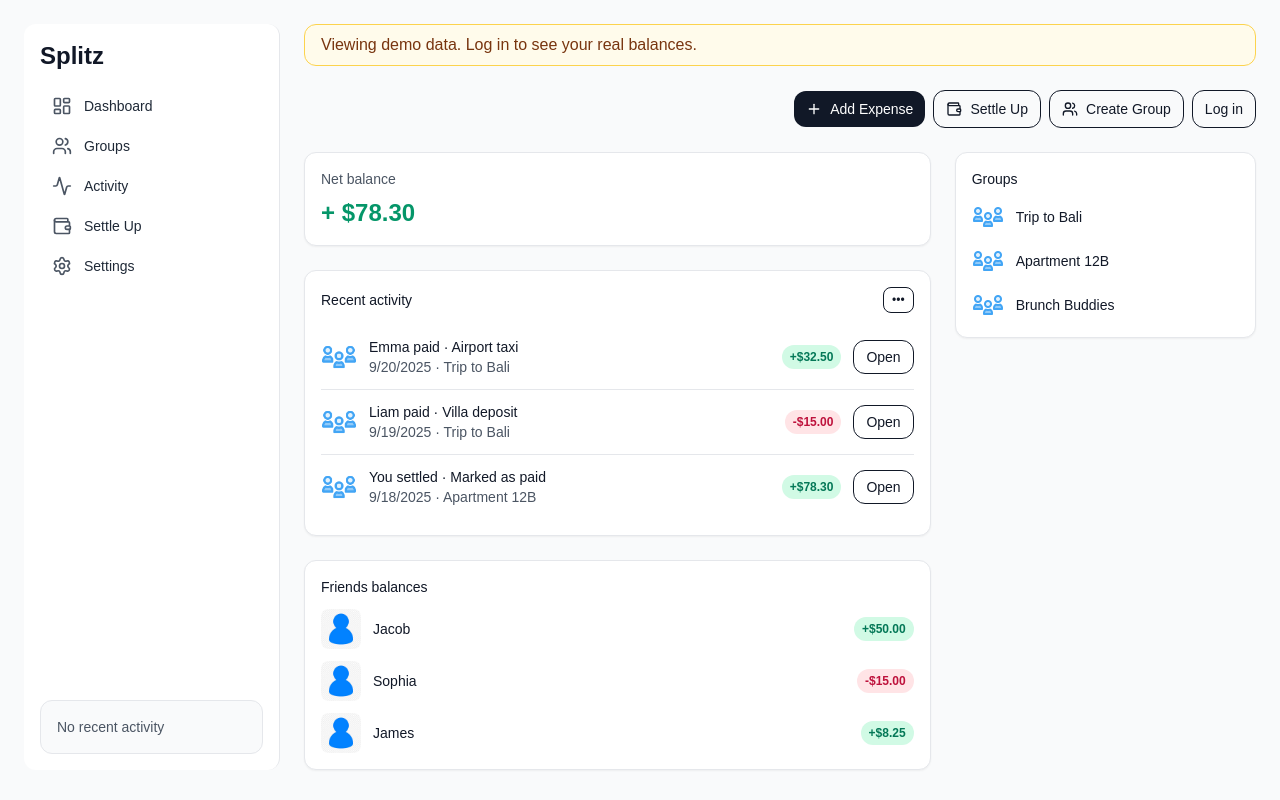
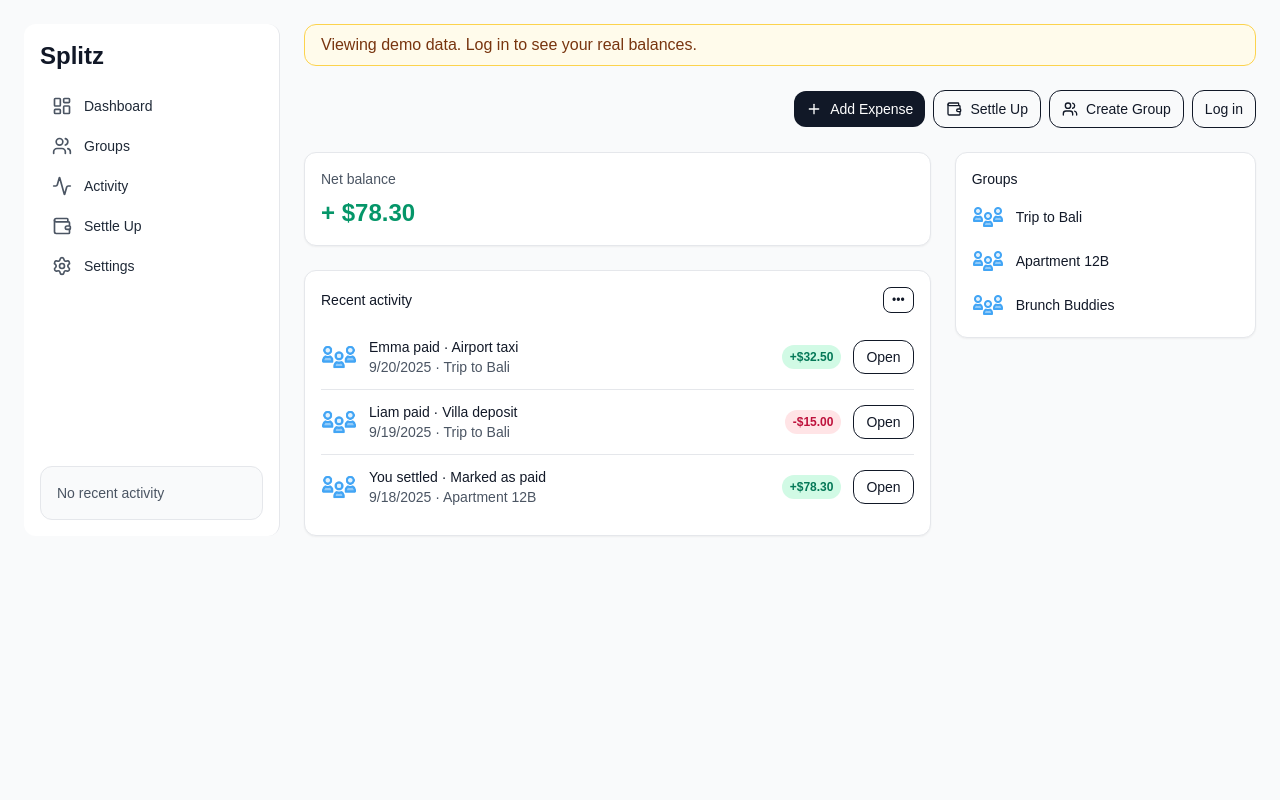
Before and after one commit to VietCT04/Splitz, a Next.js app in the folder frontend/: page /dashboard in a window 1280 px wide. Built offline with nearby package versions, Linux system fonts and the light colour scheme.

Commit message:
feat: [frontend] Restructure dashboard page

```diff
--- a/frontend/src/app/dashboard/page.tsx
+++ b/frontend/src/app/dashboard/page.tsx
@@ -19,9 +19,9 @@ type Dash = {
     amount: number;
     date: string;
   }[];
-  friends: { name: string; amount: number }[];
-  groups: { name: string }[];
-  stats: { net: number };
+  //friends: { userId: number; name: string; amount: number }[];
+  groups: string[];
+  stats: number;
 };
 // -----------------------
 
@@ -60,17 +60,13 @@ function getMock(): Dash {
         date: "2025-09-18",
       },
     ],
-    friends: [
-      { name: "Jacob", amount: 50 },
-      { name: "Sophia", amount: -15 },
-      { name: "James", amount: 8.25 },
-    ],
-    groups: [
-      { name: "Trip to Bali" },
-      { name: "Apartment 12B" },
-      { name: "Brunch Buddies" },
-    ],
-    stats: { net: 78.3 },
+    // friends: [
+    //   { userId: 1, name: "Jacob", amount: 50 },
+    //   { userId: 2, name: "Sophia", amount: -15 },
+    //   { userId: 3, name: "James", amount: 8.25 },
+    // ],
+    groups: ["Trip to Bali", "Apartment 12B", "Brunch Buddies"],
+    stats: 78.3,
   };
 }
 
@@ -149,10 +145,10 @@ export default function DashboardPage() {
               <div className="grid grid-cols-1">
                 <StatCard
                   title="Net balance"
-                  value={`${data.stats.net >= 0 ? "+" : "-"} $${Math.abs(
-                    data.stats.net
+                  value={`${data.stats >= 0 ? "+" : "-"} $${Math.abs(
+                    data.stats
                   ).toFixed(2)}`}
-                  variant={data.stats.net >= 0 ? "success" : "danger"}
+                  variant={data.stats >= 0 ? "success" : "danger"}
                 />
               </div>
 
@@ -218,7 +214,7 @@ export default function DashboardPage() {
                 </ul>
               </div>
 
-              {/* Friends balances */}
+              {/* Friends balances
               <div className="rounded-xl border bg-white p-4 shadow-sm">
                 <h3 className="text-sm font-medium text-gray-900">
                   Friends balances
@@ -255,7 +251,7 @@ export default function DashboardPage() {
                     </li>
                   )}
                 </ul>
-              </div>
+              </div> */}
             </div>
 
             {/* RIGHT column (1/3): Groups */}
@@ -273,9 +269,7 @@ export default function DashboardPage() {
                             className="h-8 w-8 rounded-lg"
                           />
                           <div className="text-sm">
-                            <p className="font-medium text-gray-900">
-                              {g.name}
-                            </p>
+                            <p className="font-medium text-gray-900">{g}</p>
                           </div>
                         </div>
                       </li>
```
